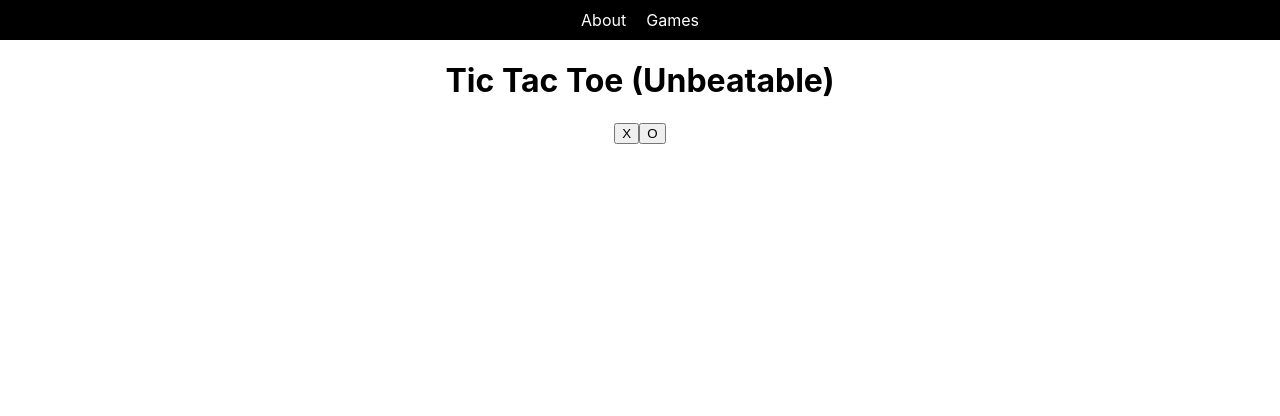
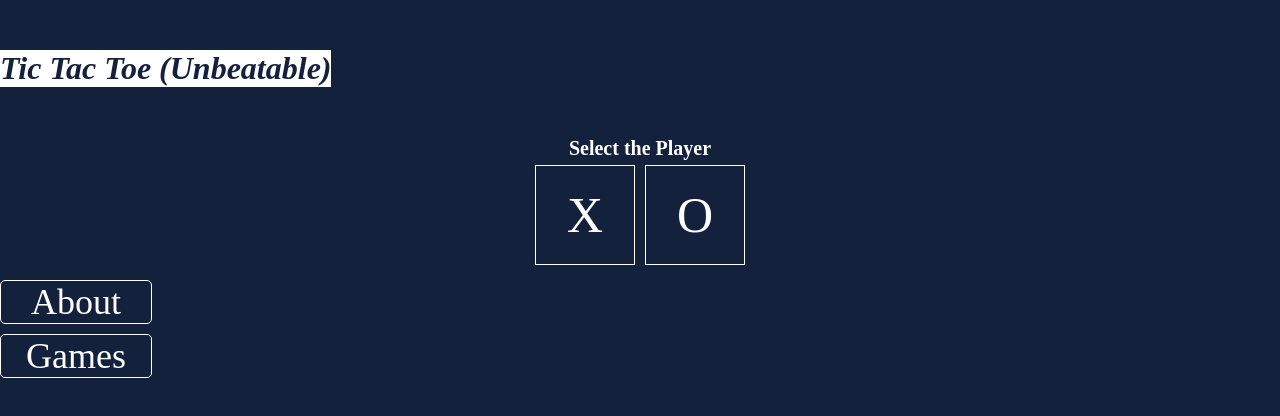
Before and after one commit to adheeeem/algo-games, a React (Create React App) app: page /tictactoe in a window 1280 px wide. Shown: the top 416 px of the page. Built offline with nearby package versions, Linux system fonts and the light colour scheme.

Commit message:
Added some styles

```diff
--- a/src/App.css
+++ b/src/App.css
@@ -1,38 +1,6 @@
-.App {
-  text-align: center;
-}
-
-.App-logo {
-  height: 40vmin;
-  pointer-events: none;
-}
-
-@media (prefers-reduced-motion: no-preference) {
-  .App-logo {
-    animation: App-logo-spin infinite 20s linear;
-  }
-}
-
-.App-header {
-  background-color: #282c34;
-  min-height: 100vh;
-  display: flex;
-  flex-direction: column;
-  align-items: center;
-  justify-content: center;
-  font-size: calc(10px + 2vmin);
+* {
+  font-family: 'Ubuntu';
+  padding: 0px;
+  margin: 0px;
   color: white;
 }
-
-.App-link {
-  color: #61dafb;
-}
-
-@keyframes App-logo-spin {
-  from {
-    transform: rotate(0deg);
-  }
-  to {
-    transform: rotate(360deg);
-  }
-}
--- a/src/components/Navbar.jsx
+++ b/src/components/Navbar.jsx
@@ -5,8 +5,12 @@ import { Link } from "react-router-dom";
 const Navbar = () => {
   return (
     <div className="navbar">
-      <Link to="/">About</Link>
-      <Link to="tictactoe">Games</Link>
+      <div>
+        <Link to="/" id="link">About</Link>
+      </div>
+      <div>
+      <Link to="tictactoe" id="link">Games</Link>
+      </div>
     </div>
   );
 };
--- a/src/components/Toe.jsx
+++ b/src/components/Toe.jsx
@@ -1,11 +1,12 @@
 import React, { Component } from "react";
+import "../css/tic.css";
 
 class Toe extends Component {
   state = {
     board: [
-      ["_", "_", "_"],
-      ["_", "_", "_"],
-      ["_", "_", "_"],
+      [" ", " ", " "],
+      [" ", " ", " "],
+      [" ", " ", " "],
     ],
     bestMove: {},
     player: this.props.player,
@@ -41,7 +42,7 @@ class Toe extends Component {
   isFree(board) {
     for (let i = 0; i < 3; i++) {
       for (let j = 0; j < 3; j++) {
-        if (board[i][j] === "_") return true;
+        if (board[i][j] === " ") return true;
       }
     }
     return false;
@@ -58,10 +59,10 @@ class Toe extends Component {
       let best = -100;
       for (let i = 0; i < 3; i++) {
         for (let j = 0; j < 3; j++) {
-          if (board[i][j] === "_") {
+          if (board[i][j] === " ") {
             board[i][j] = this.state.ai;
             let result = this.minimax(board, false);
-            board[i][j] = "_";
+            board[i][j] = " ";
             best = Math.max(best, result);
           }
         }
@@ -71,10 +72,10 @@ class Toe extends Component {
       let best = 100;
       for (let i = 0; i < 3; i++) {
         for (let j = 0; j < 3; j++) {
-          if (board[i][j] == "_") {
+          if (board[i][j] == " ") {
             board[i][j] = this.state.player;
             let result = this.minimax(board, true);
-            board[i][j] = "_";
+            board[i][j] = " ";
             best = Math.min(best, result);
           }
         }
@@ -86,10 +87,10 @@ class Toe extends Component {
     let finalScore = -100;
     for (let i = 0; i < 3; i++) {
       for (let j = 0; j < 3; j++) {
-        if (board[i][j] == "_") {
+        if (board[i][j] == " ") {
           board[i][j] = this.state.ai;
           let score = this.minimax(board, false);
-          board[i][j] = "_";
+          board[i][j] = " ";
           if (score > finalScore) {
             finalScore = score;
             this.setState({ bestMove: { i, j } });
@@ -122,7 +123,7 @@ class Toe extends Component {
   playerMove = (i, j) => {
     if (!this.state.endGame && !this.state.tie && !this.state.thinking) {
       let board = [...this.state.board];
-      if (board[i][j] == "_") {
+      if (board[i][j] == " ") {
         board[i][j] = this.state.player;
         this.setState({ board });
         this.setState({ thinking: true });
@@ -146,35 +147,47 @@ class Toe extends Component {
         {this.state.endGame && <span>{this.state.endGame} Won!</span>}
         {this.state.tie && <span>Tie!</span>}
         <div className="ticrow">
-          <div onClick={() => this.playerMove(0, 0)}>
+          <div
+            className="cell border bottom"
+            onClick={() => this.playerMove(0, 0)}
+          >
             {this.state.board[0][0]}
           </div>
-          <div onClick={() => this.playerMove(0, 1)}>
+          <div
+            className="cell border bottom"
+            onClick={() => this.playerMove(0, 1)}
+          >
             {this.state.board[0][1]}
           </div>
-          <div onClick={() => this.playerMove(0, 2)}>
+          <div className="cell bottom" onClick={() => this.playerMove(0, 2)}>
             {this.state.board[0][2]}
           </div>
         </div>
         <div className="ticrow">
-          <div onClick={() => this.playerMove(1, 0)}>
+          <div
+            className="cell border bottom"
+            onClick={() => this.playerMove(1, 0)}
+          >
             {this.state.board[1][0]}
           </div>
-          <div onClick={() => this.playerMove(1, 1)}>
+          <div
+            className="cell border bottom"
+            onClick={() => this.playerMove(1, 1)}
+          >
             {this.state.board[1][1]}
           </div>
-          <div onClick={() => this.playerMove(1, 2)}>
+          <div className="cell bottom" onClick={() => this.playerMove(1, 2)}>
             {this.state.board[1][2]}
           </div>
         </div>
         <div className="ticrow">
-          <div onClick={() => this.playerMove(2, 0)}>
+          <div className="cell border" onClick={() => this.playerMove(2, 0)}>
             {this.state.board[2][0]}
           </div>
-          <div onClick={() => this.playerMove(2, 1)}>
+          <div className="cell border" onClick={() => this.playerMove(2, 1)}>
             {this.state.board[2][1]}
           </div>
-          <div onClick={() => this.playerMove(2, 2)}>
+          <div className="cell" onClick={() => this.playerMove(2, 2)}>
             {this.state.board[2][2]}
           </div>
         </div>
--- a/src/css/navbar.css
+++ b/src/css/navbar.css
@@ -1,29 +1,54 @@
+body {
+  margin: 0px;
+  padding: 0px;
+  background-color: #14213d;
+}
+
 a {
-    padding: 10px;
-    margin: 10;
   text-decoration: none;
+  font-size: 36px;
   color: white;
 }
 .navbar {
-    background-color: black;
-    padding: 10px;
+  animation-name: navbar;
+  width: fit-content;
+  position: fixed;
+  height: 100%;
+  left: 0px;
+  top: 0px;
 }
-a:hover {
-    text-decoration: underline;
+
+.navbar div {
+  position: relative;
+  text-align: center;
+  width: 150px;
+  top: 35%;
+  border: 1px solid white;
+  background-color: #14213d;
+  box-shadow: inset 0 0 0 0 white;
+  transition: ease-out 0.3s;
+  margin-bottom: 10px;
+  border-radius: 5px;
+}
+
+.navbar div:hover {
+  box-shadow: inset 150px 0 0 0 white;
+}
+#link:hover {
+    color: #14213d;
   }
 .ticboard {
-
   margin: 0 auto;
-    width: 200px;
-    margin-top: 100px;
 }
 .ticrow {
   display: flex;
   justify-content: center;
+  align-items: center;
 }
 .ticrow div {
-    font-size: 48px;
-    margin: 10px;
-    width: 50px;
+
   text-align: center;
 }
+
+@keyframes navbar {
+}
--- /dev/null
+++ b/src/css/tic.css
@@ -0,0 +1,42 @@
+.ticContent {
+    margin-top: 50px;
+    text-align: center;
+}
+
+.border {
+    border-right: 1px solid white;
+}
+.bottom {
+    border-bottom: 1px solid white;
+}
+.cell {
+    width: 100px;
+    height: 100px;
+    font-size: 80px;
+}
+.option_btns h1 {
+    font-size: 20px;
+}
+.option_btns {
+    margin-top: 50px;
+}
+.option_btns button {
+    width: 100px;
+    height: 100px;
+    background-color: #14213d;
+    border: 1px solid white;
+    font-size: 50px;
+    margin: 5px;
+    box-shadow: inset 0 0 0 0 white;
+    transition: ease-out 0.2s;
+}
+.option_btns button:hover {
+    box-shadow: inset 150px 0 0 0 white;
+    color: #14213d;
+}
+#title {
+    font-style: italic;
+    color: #14213d;
+    background-color: white;
+    width: fit-content;
+}
--- a/src/games/TicTacToe.jsx
+++ b/src/games/TicTacToe.jsx
@@ -1,5 +1,6 @@
 import React, { Component, useState } from "react";
 import Toe from "../components/Toe";
+import "../css/tic.css";
 
 function TicTacToe() {
   const [ai, setAi] = useState("");
@@ -7,12 +8,12 @@ function TicTacToe() {
   const [chose, setChose] = useState(false);
 
   function handleOption(option) {
-    if (option == 'X') {
-        setPlayer('X');
-        setAi('O');
+    if (option == "X") {
+      setPlayer("X");
+      setAi("O");
     } else {
-        setPlayer('O');
-        setAi('X');
+      setPlayer("O");
+      setAi("X");
     }
     setChose(true);
   }
@@ -21,12 +22,15 @@ function TicTacToe() {
   }
   return (
     <div className="ticContent">
-        <h1>Tic Tac Toe (Unbeatable)</h1>
-      {!chose && <div className="option_btns">
-        <button onClick={() => handleOption("X")}>X</button>
-        <button onClick={() => handleOption("O")}>O</button>
-      </div>}
-      {chose && <Toe ai={ai} player={player} handleRetry={handleRetry}/>}
+      <h1 id="title">Tic Tac Toe (Unbeatable)</h1>
+      {!chose && (
+        <div className="option_btns">
+          <h1>Select the Player</h1>
+          <button onClick={() => handleOption("X")}>X</button>
+          <button onClick={() => handleOption("O")}>O</button>
+        </div>
+      )}
+      {chose && <Toe ai={ai} player={player} handleRetry={handleRetry} />}
     </div>
   );
 }
```
Lines whose indentation alone changed are shown as unchanged.
